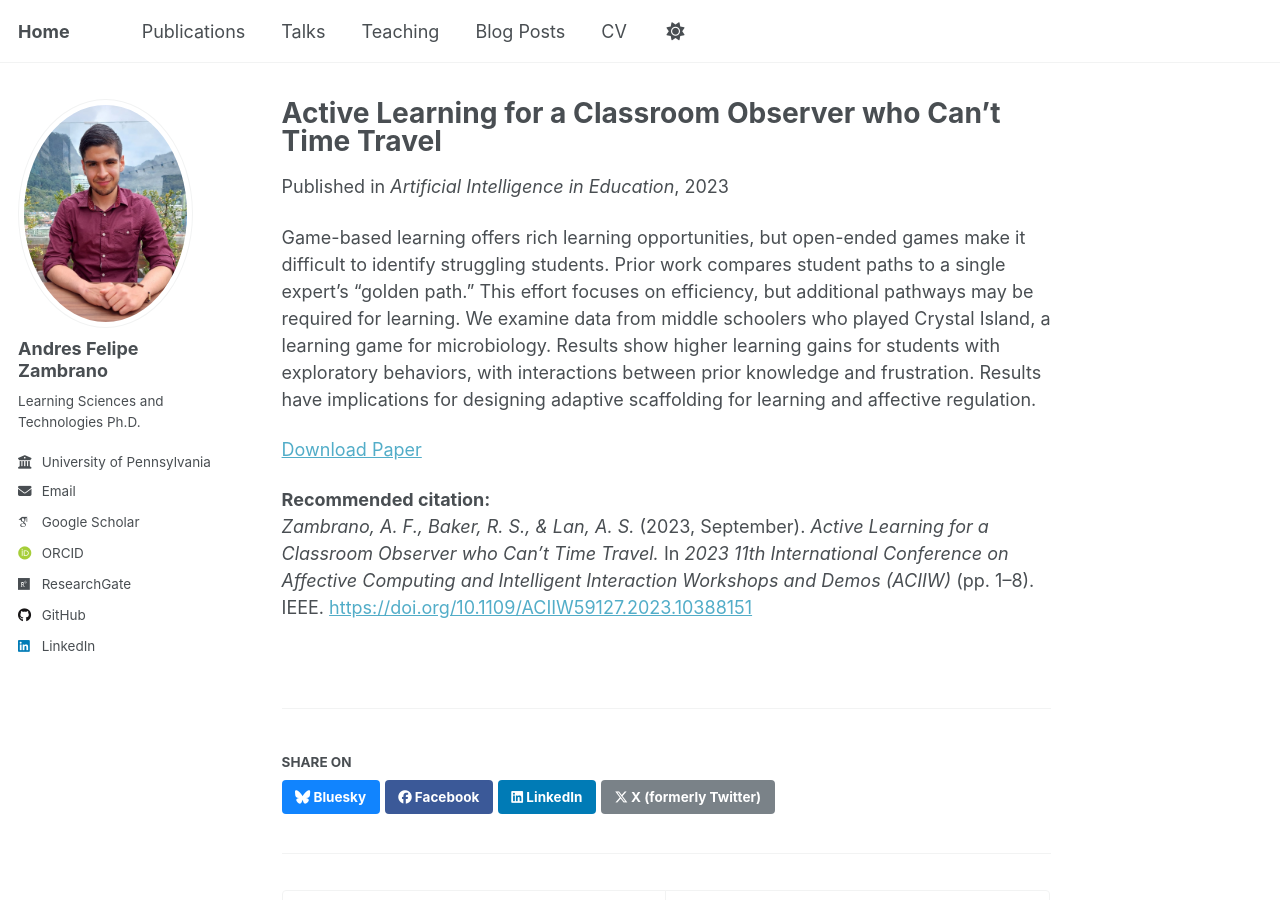
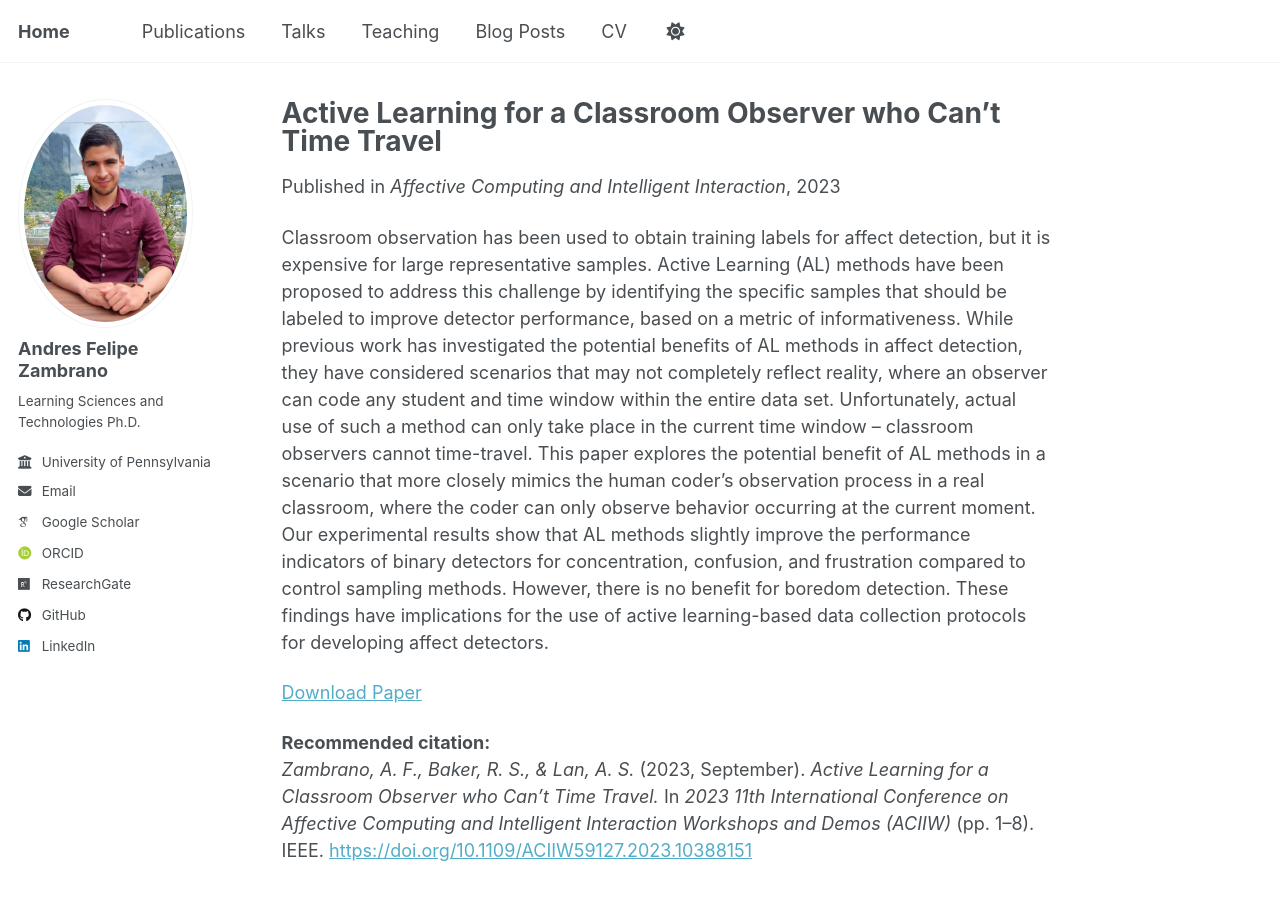
Before and after one commit to afzambrano/afzambrano.github.io, a Jekyll site: the page built from _publications/2023-active-learning.md, in a window 1280 px wide and 900 px high. Built offline with Jekyll 4.4.1, drawn with Linux system fonts in a browser that asks for light colours; some web fonts are replaced; a script that is not in the unit is left out.

Commit message:
Update 2023-active-learning.md

```diff
--- a/_publications/2023-active-learning.md
+++ b/_publications/2023-active-learning.md
@@ -3,13 +3,13 @@ title: "Active Learning for a Classroom Observer who Can’t Time Travel"
 collection: publications
 category: conferences
 permalink: /publication/2023-active-learning
-excerpt: 'We examine data from middle schoolers who played Crystal Island, a learning game for microbiology. Results show higher learning gains for students with exploratory behaviors, with interactions between prior knowledge and frustration. Results have implications for designing adaptive scaffolding for learning and affective regulation.'
-date: 2023-06-30
-venue: 'Artificial Intelligence in Education'
+excerpt: 'This paper explores the potential benefit of Active Learning methods to identify the specific samples that should be labeled to improve affect detector performance. Our experimental results show that AL methods slightly improve the performance indicators of binary detectors for concentration, confusion, and frustration compared to control sampling methods. However, there is no benefit for boredom detection.'
+date: 2023-09-10
+venue: 'Affective Computing and Intelligent Interaction'
 paperurl: 'https://ieeexplore.ieee.org/abstract/document/10388151'
 ---
 
-Game-based learning offers rich learning opportunities, but open-ended games make it difficult to identify struggling students. Prior work compares student paths to a single expert’s “golden path.” This effort focuses on efficiency, but additional pathways may be required for learning. We examine data from middle schoolers who played Crystal Island, a learning game for microbiology. Results show higher learning gains for students with exploratory behaviors, with interactions between prior knowledge and frustration. Results have implications for designing adaptive scaffolding for learning and affective regulation.
+Classroom observation has been used to obtain training labels for affect detection, but it is expensive for large representative samples. Active Learning (AL) methods have been proposed to address this challenge by identifying the specific samples that should be labeled to improve detector performance, based on a metric of informativeness. While previous work has investigated the potential benefits of AL methods in affect detection, they have considered scenarios that may not completely reflect reality, where an observer can code any student and time window within the entire data set. Unfortunately, actual use of such a method can only take place in the current time window – classroom observers cannot time-travel. This paper explores the potential benefit of AL methods in a scenario that more closely mimics the human coder’s observation process in a real classroom, where the coder can only observe behavior occurring at the current moment. Our experimental results show that AL methods slightly improve the performance indicators of binary detectors for concentration, confusion, and frustration compared to control sampling methods. However, there is no benefit for boredom detection. These findings have implications for the use of active learning-based data collection protocols for developing affect detectors.
 
 [Download Paper](https://ieeexplore.ieee.org/abstract/document/10388151)
 
```
